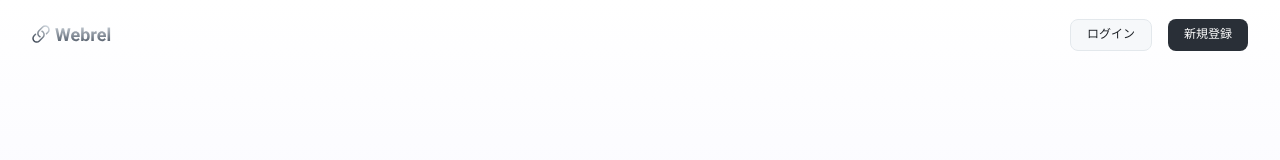
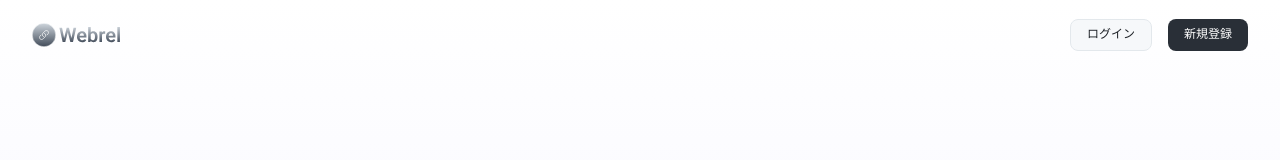
Before and after one commit to anji0114/webrel, a Next.js app: page / in a window 1280 px wide. Shown: the top 160 px of the page. Built offline with nearby package versions, Linux system fonts and the light colour scheme.

Commit message:
headerの修正

```diff
--- a/src/components/layouts/NonLoginHeader/index.tsx
+++ b/src/components/layouts/NonLoginHeader/index.tsx
@@ -19,12 +19,12 @@ export const NonLoginHeader: FC<TNonLoginHeaderProps> = ({ bgTransparent }) => {
       )}
     >
       <div className='px-5 flex items-center justify-between w-full h-full md:px-8'>
-        <Link className='block w-20 h-[22px] hover:opacity-70' href='/'>
+        <Link className='block w-[90] h-6 hover:opacity-70' href='/'>
           <Image
             src='/images/logo/logo-main.svg'
-            alt='webrel'
-            width={80}
-            height={22}
+            alt='Webrel'
+            width={90}
+            height={24}
           />
         </Link>
         <div className='flex gap-4'>
```
Also changed, not shown: public/images/logo/logo-main.svg.
